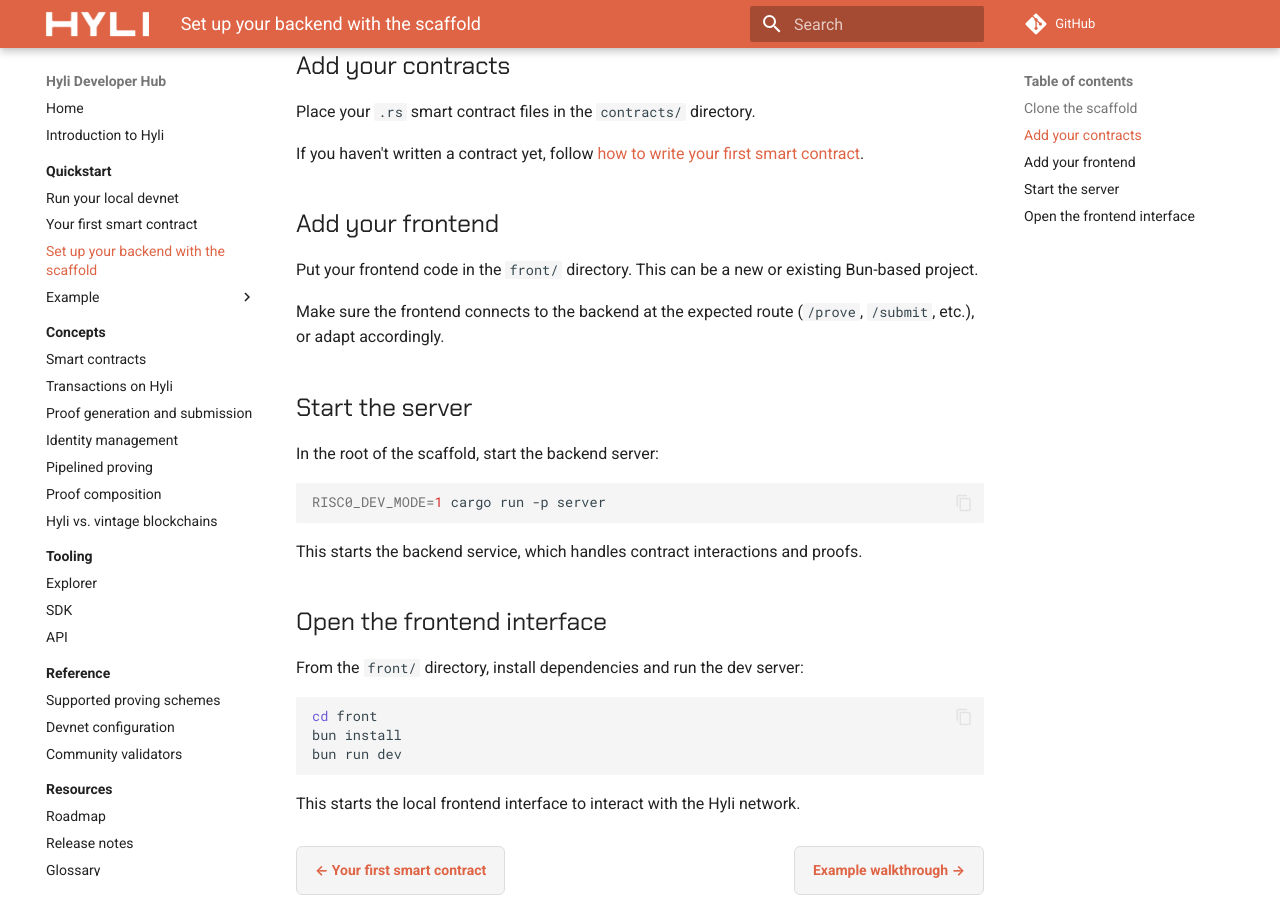
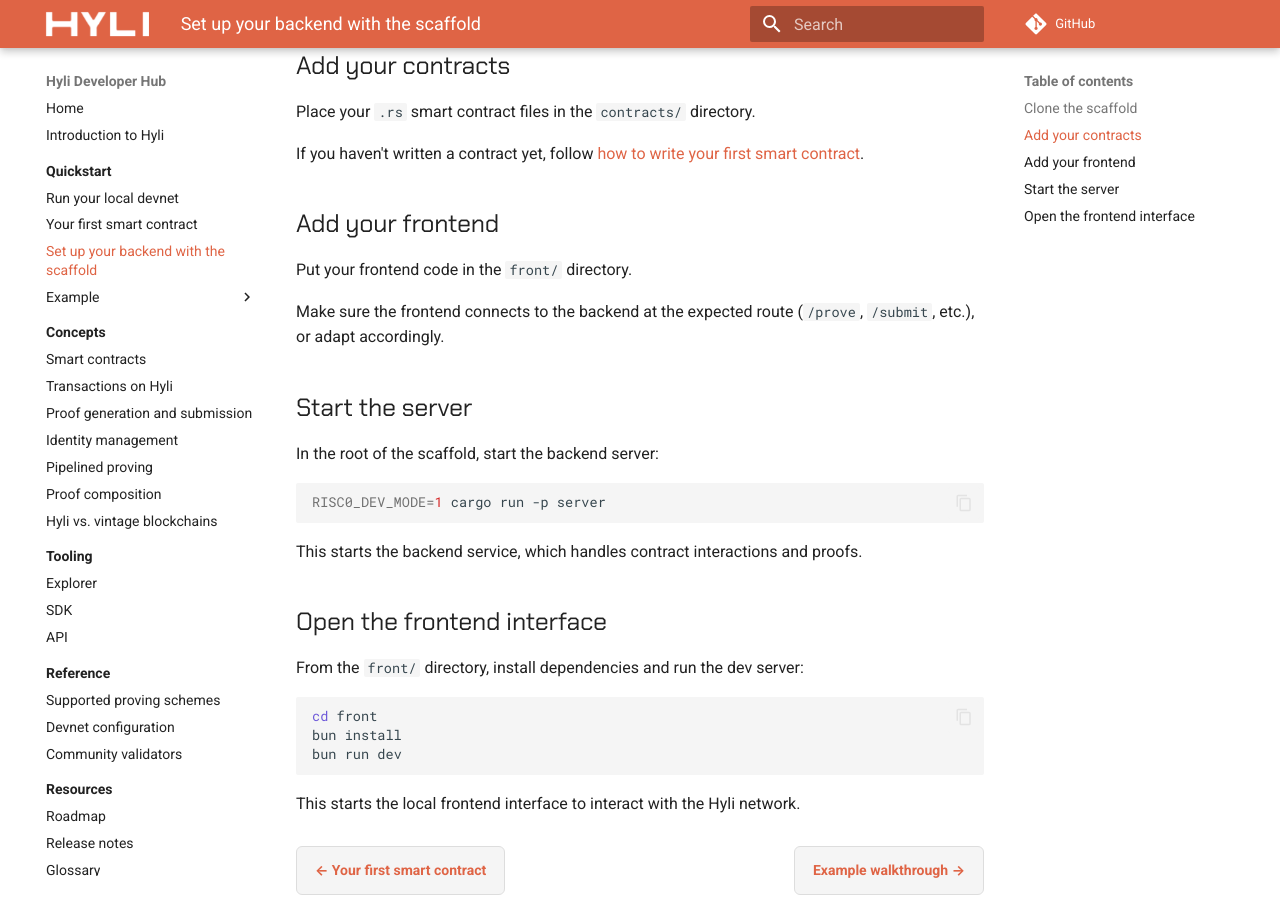
Before and after one commit to Hyle-org/devhub-hyle, an MkDocs documentation site: the page built from docs/quickstart/scaffold.md, in a window 1280 px wide and 900 px high, scrolled down 573 px. Built offline with MkDocs 1.6.1 and Material for MkDocs 9.7.7, drawn with Linux system fonts in a browser that asks for light colours; plug-ins that fetch from the network failed and are left out; comment, search, counter and statistics services are not loaded.

Commit message:
remove mention of Bun

```diff
--- a/docs/quickstart/scaffold.md
+++ b/docs/quickstart/scaffold.md
@@ -24,7 +24,7 @@
 
 ## Add your frontend
 
-Put your frontend code in the `front/` directory. This can be a new or existing Bun-based project.
+Put your frontend code in the `front/` directory.
 
 Make sure the frontend connects to the backend at the expected route (`/prove`, `/submit`, etc.), or adapt accordingly.
 
```
